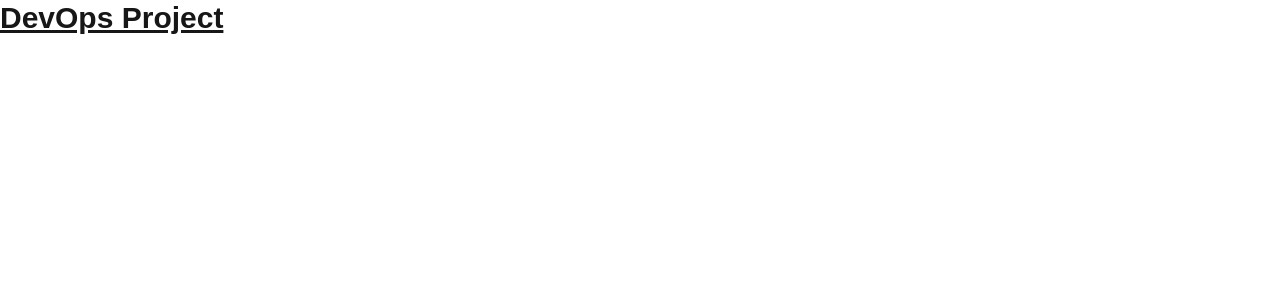
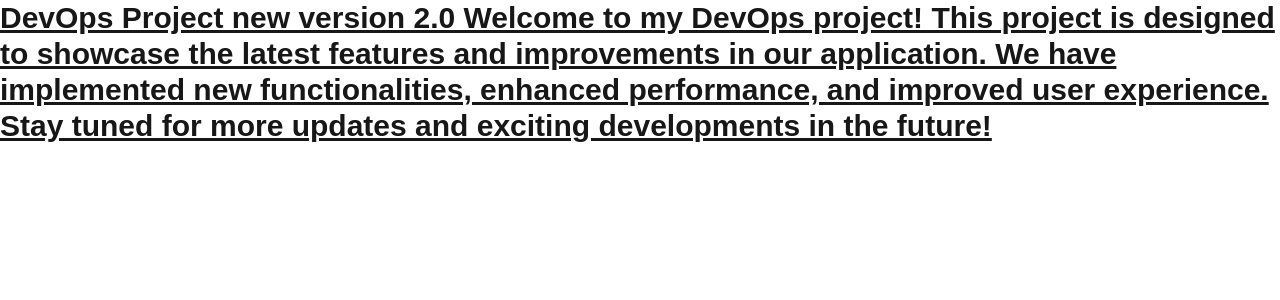
Before and after one commit to Chathuka-2003/ci-cd-devops-practice-Next.js-app, a Next.js app: page / in a window 1280 px wide. Shown: the top 300 px of the page. Built offline with nearby package versions, Linux system fonts and the light colour scheme.

Commit message:
update page.tsx

```diff
--- a/app/page.tsx
+++ b/app/page.tsx
@@ -3,7 +3,8 @@
 export default function Home() {
   return (
     <p className="text-3xl font-bold underline">
-      DevOps Project
+      DevOps Project new version 2.0
+      Welcome to my DevOps project! This project is designed to showcase the latest features and improvements in our application. We have implemented new functionalities, enhanced performance, and improved user experience. Stay tuned for more updates and exciting developments in the future!
     </p>
   );
 }
```
